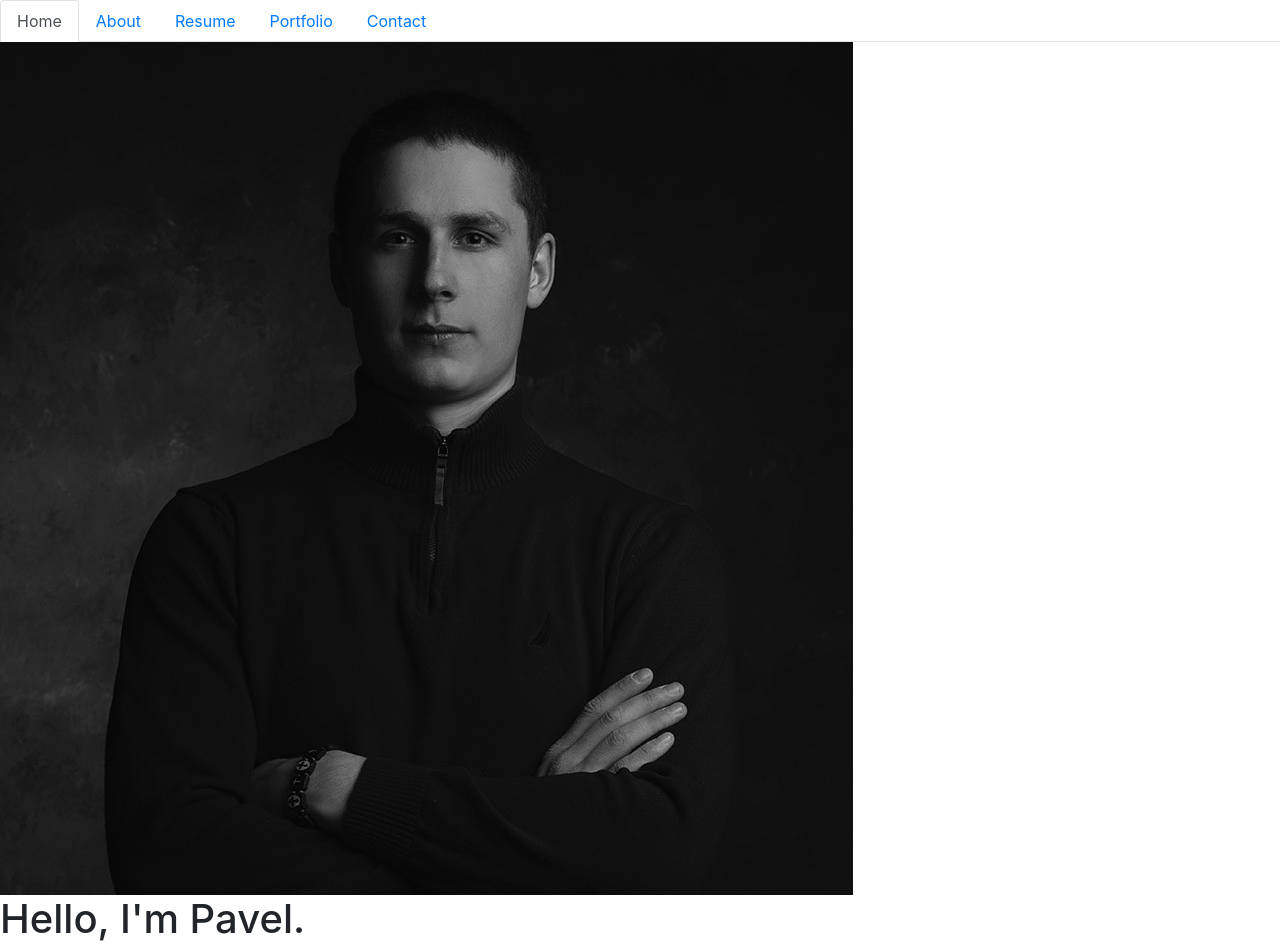
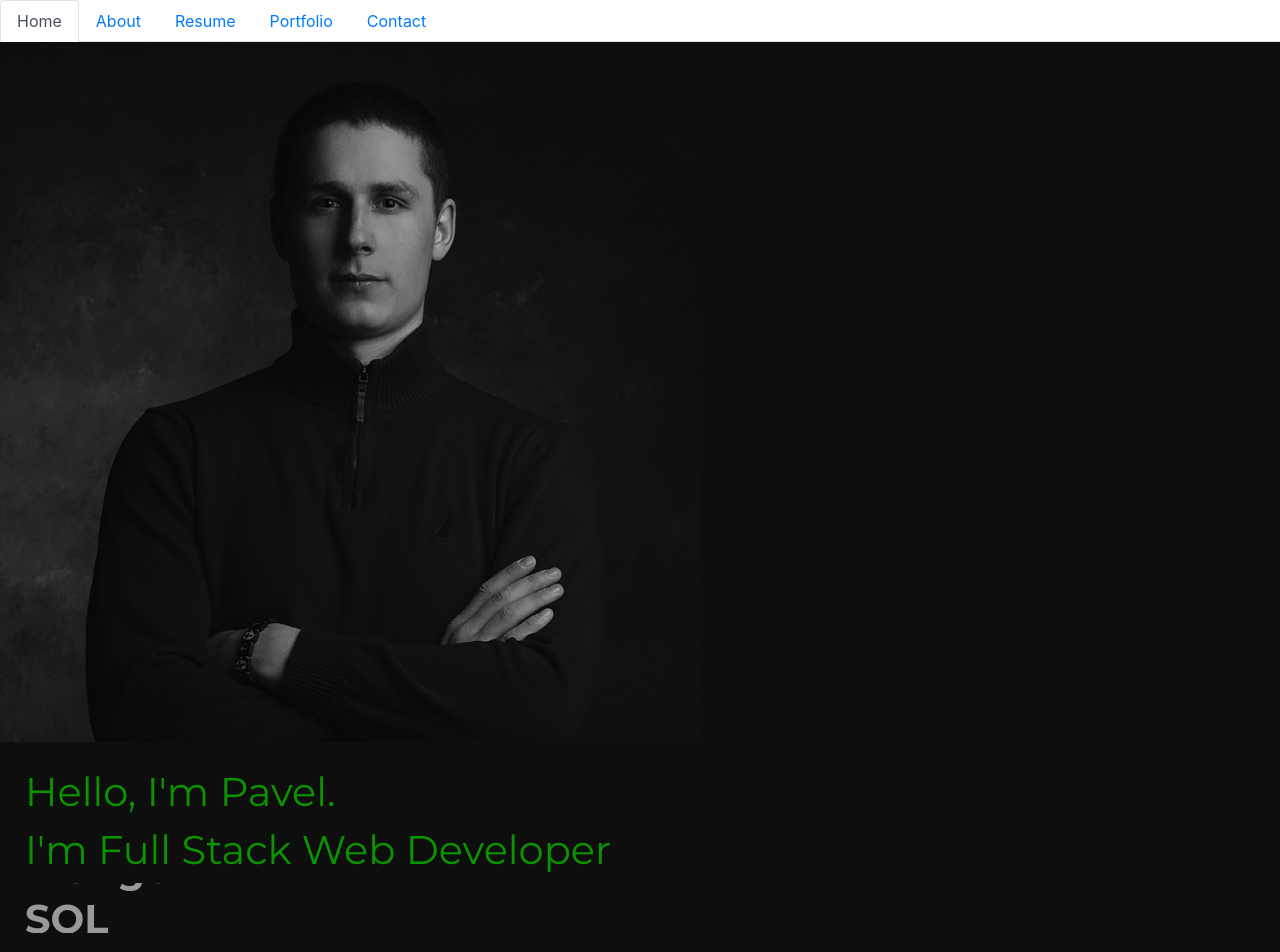
Before and after one commit to paveldarii/iPortfolio-2.0, a React (Create React App) app: page / in a window 1280 px wide. Shown: the top 952 px of the page. Built offline with nearby package versions, Linux system fonts and the light colour scheme.

Commit message:
added styling to the hero component

```diff
--- a/src/components/Hero/style.css
+++ b/src/components/Hero/style.css
@@ -1,33 +1,22 @@
-.hero {
-  height: 500px;
-  background-size: cover;
-  background-position: center;
-  position: relative;
+#hero-img {
+  float: left;
+  width: 100%;
+  max-width: 700px;
+  height: auto;
+}
+html,
+#home-page {
+  background-color: #0e0e0e;
 }
 
-.hero::after {
-  content: "";
-  display: block;
-  opacity: .4;
-  position: absolute;
-  top: 0;
-  bottom: 0;
-  left: 0;
-  right: 0;
-  background: black;
+#main-text-container {
+  float: left;
+  margin: 25px;
+}
+#hero-container {
 }
 
-.hero * {
-  position: relative;
-  z-index: 2;
+.main-text {
+  font: normal 40px/50px Montserrat, sans-serif;
+  color: rgb(12, 148, 0);
 }
-
-.hero h1, .hero h2 {
-  color: white;
-}
-
-.hero h1 {
-  font-size: 60px;
-  padding-top: 140px;
-  margin-top: 0;
-}
```
